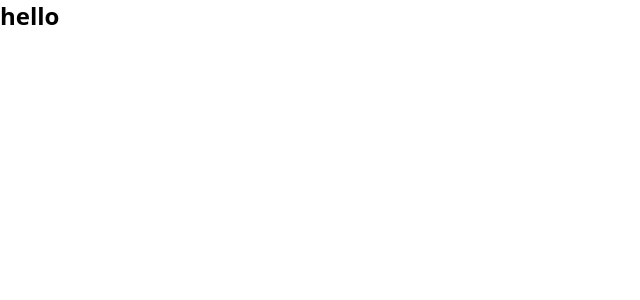
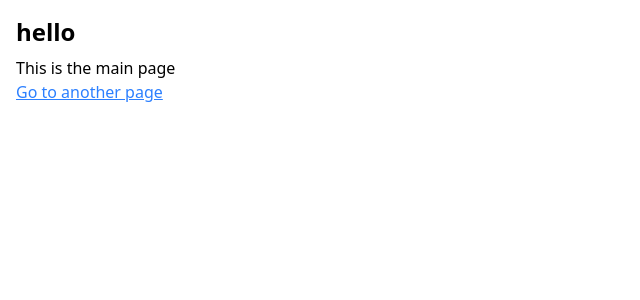
Before and after one commit to Rayn322/athleat, a React (Vite) app: page / in a window 1280 px wide. Shown: the top 300 px of the page, without its empty margins (0-640 px from the left). Built offline with nearby package versions, Linux system fonts and the light colour scheme.

Commit message:
React Router

```diff
--- a/package.json
+++ b/package.json
@@ -14,6 +14,7 @@
     "@tailwindcss/vite": "^4.1.17",
     "react": "^19.1.1",
     "react-dom": "^19.1.1",
+    "react-router": "^7.9.5",
     "tailwindcss": "^4.1.17"
   },
   "devDependencies": {
--- a/src/App.tsx
+++ /dev/null
@@ -1,5 +0,0 @@
-function App() {
-  return <p className="text-2xl font-semibold">hello</p>;
-}
-
-export default App;
--- a/src/main.tsx
+++ b/src/main.tsx
@@ -1,10 +1,20 @@
 import { StrictMode } from "react";
 import { createRoot } from "react-dom/client";
-import App from "./App.tsx";
+import { BrowserRouter, Route, Routes } from "react-router";
 import "./index.css";
+import Layout from "./pages/Layout.tsx";
+import Other from "./pages/Other.tsx";
+import Root from "./pages/Root.tsx";
 
 createRoot(document.getElementById("root")!).render(
   <StrictMode>
-    <App />
+    <BrowserRouter>
+      <Routes>
+        <Route element={<Layout />}>
+          <Route index element={<Root />} />
+          <Route path="other" element={<Other />} />
+        </Route>
+      </Routes>
+    </BrowserRouter>
   </StrictMode>,
 );
--- /dev/null
+++ b/src/pages/Layout.tsx
@@ -0,0 +1,10 @@
+import { Outlet } from "react-router";
+
+export default function Layout() {
+  return (
+    <div className="space-y-2 p-4">
+      <h1 className="text-2xl font-semibold">hello</h1>
+      <Outlet />
+    </div>
+  );
+}
--- /dev/null
+++ b/src/pages/Other.tsx
@@ -0,0 +1,12 @@
+import { Link } from "react-router";
+
+export default function Other() {
+  return (
+    <div>
+      <p>This is another page</p>
+      <Link to="/" className="text-blue-500 underline">
+        Back to main page
+      </Link>
+    </div>
+  );
+}
--- /dev/null
+++ b/src/pages/Root.tsx
@@ -0,0 +1,12 @@
+import { Link } from "react-router";
+
+export default function Root() {
+  return (
+    <div>
+      <p>This is the main page</p>
+      <Link to="/other" className="text-blue-500 underline">
+        Go to another page
+      </Link>
+    </div>
+  );
+}
```
Also changed, not shown: 1 other file (tests, documents, lock files or other folders).
